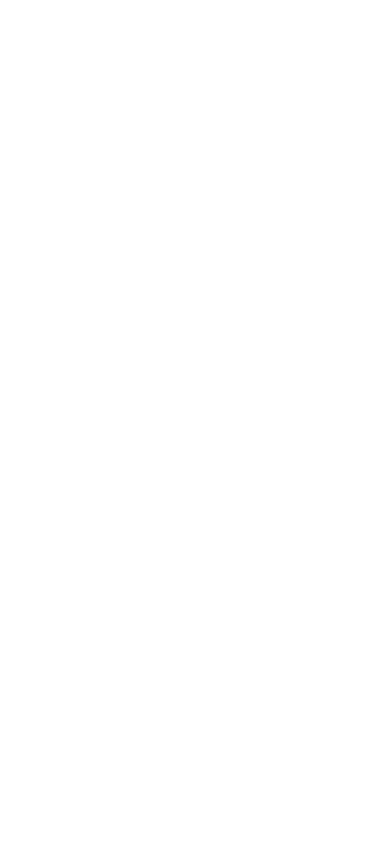
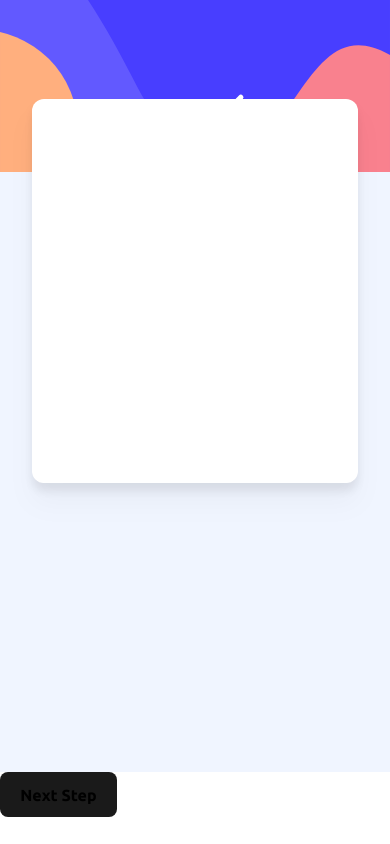
Before and after one commit to tnamdevnote/a11y-challenges, a React (Vite) app: page / in a window 390 px wide. Built offline with nearby package versions, Linux system fonts and the light colour scheme.

Commit message:
style outline

```diff
--- a/src/App.jsx
+++ b/src/App.jsx
@@ -3,7 +3,15 @@
 function App() {
   const [count, setCount] = useState(0);
 
-  return <main></main>;
+  return (
+    <main className="bg-lighter-blue min-h-screen flex items-start md:items-center">
+      <header className="bg-bg-sidebar-mobile bg-cover fixed top-0 w-full h-[172px] md:hidden"></header>
+      <section className="rounded-xl max-w-[940px] w-full min-h-96 lg:mx-auto my-[99px] md:top-0 drop-shadow-xl mx-8 bg-white"></section>
+      <footer className="bg-white h-[72px] fixed bottom-0 items-center w-full justify-between md:hidden">
+        <button type="button">Next Step</button>
+      </footer>
+    </main>
+  );
 }
 
 export default App;
--- a/src/index.css
+++ b/src/index.css
@@ -2,8 +2,15 @@
 @tailwind components;
 @tailwind utilities;
 
+@font-face {
+  font-family: "Ubuntu";
+  src: url("./assets/fonts/Ubuntu-Regular.ttf");
+  src: url("./assets/fonts/Ubuntu-Medium.ttf");
+  src: url("./assets/fonts/Ubuntu-Bold.ttf");
+}
+
 :root {
-  font-family: Inter, system-ui, Avenir, Helvetica, Arial, sans-serif;
+  font-family: "Ubuntu", system-ui, Avenir, Helvetica, Arial, sans-serif;
   line-height: 1.5;
   font-weight: 400;
 
@@ -11,6 +18,10 @@
   text-rendering: optimizeLegibility;
   -webkit-font-smoothing: antialiased;
   -moz-osx-font-smoothing: grayscale;
+}
+
+* {
+  box-sizing: border-box;
 }
 
 a {
@@ -24,10 +35,7 @@
 
 body {
   margin: 0;
-  display: flex;
-  place-items: center;
-  min-width: 320px;
-  min-height: 100vh;
+  background-color: hsl(218, 100%, 97%);
 }
 
 h1 {
--- a/tailwind.config.js
+++ b/tailwind.config.js
@@ -1,8 +1,28 @@
 /** @type {import('tailwindcss').Config} */
 export default {
-  content: ['./index.html', './src/**/*.{js,ts,jsx,tsx}'],
+  content: ["./index.html", "./src/**/*.{js,ts,jsx,tsx}"],
   theme: {
-    extend: {},
+    extend: {
+      backgroundImage: {
+        "bg-sidebar-mobile": "url('/src/assets/images/bg-sidebar-mobile.svg')",
+      },
+      colors: {
+        // Primary
+        "marine-blue": "hsl(213, 96%, 18%)",
+        "purplish-blue": "hsl(243, 100%, 62%)",
+        "pastel-blue": "hsl(228, 100%, 84%)",
+        "light-blue": "hsl(206, 94%, 87%)",
+        "lighter-blue": "hsl(218, 100%, 97%)",
+        "strawberry-red": "hsl(354, 84%, 57%)",
+
+        // Neutral
+        "cool-gray": "hsl(231, 11%, 63%)",
+        "light-gray": "hsl(229, 24%, 87%)",
+        "magnolia:": "hsl(217, 100%, 97%)",
+        alabaster: "hsl(231, 100%, 99%)",
+        "white:": "hsl(0, 0%, 100%)",
+      },
+    },
   },
   plugins: [],
 };
```
